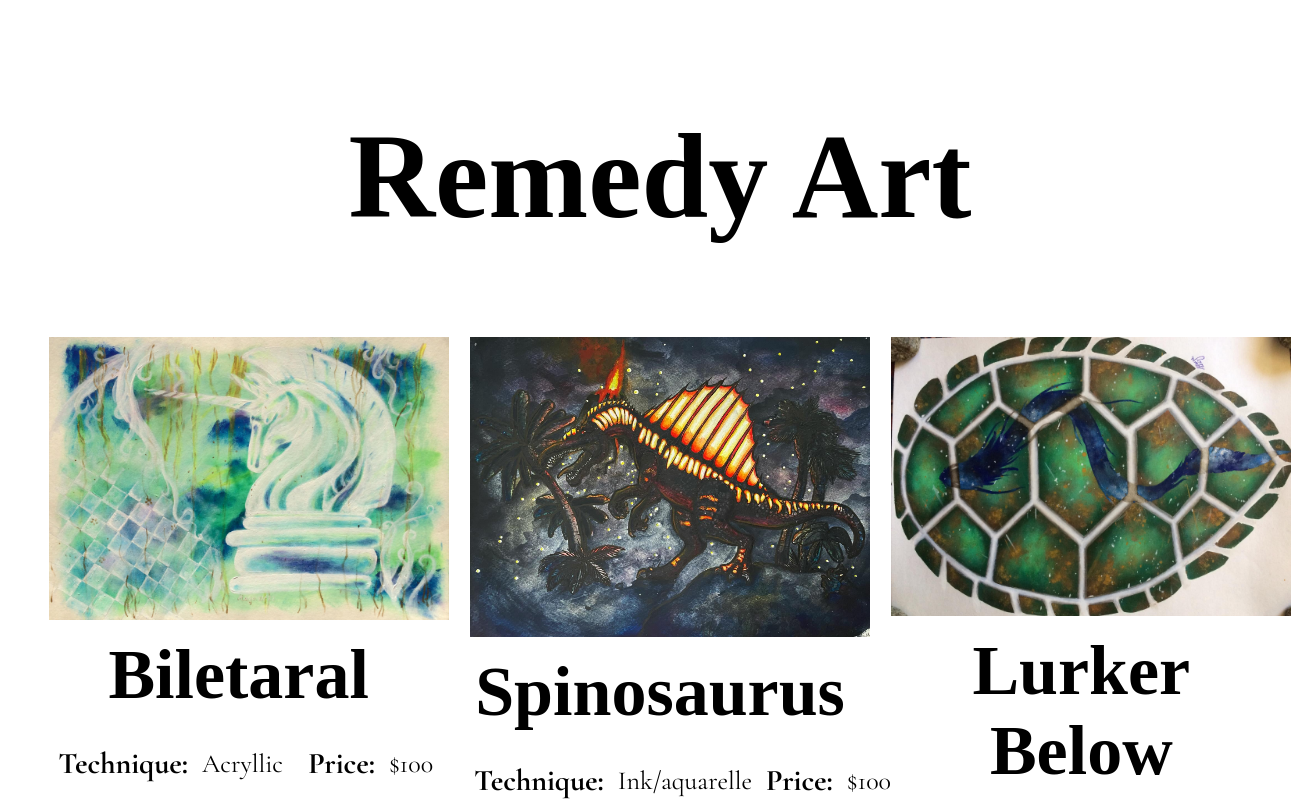
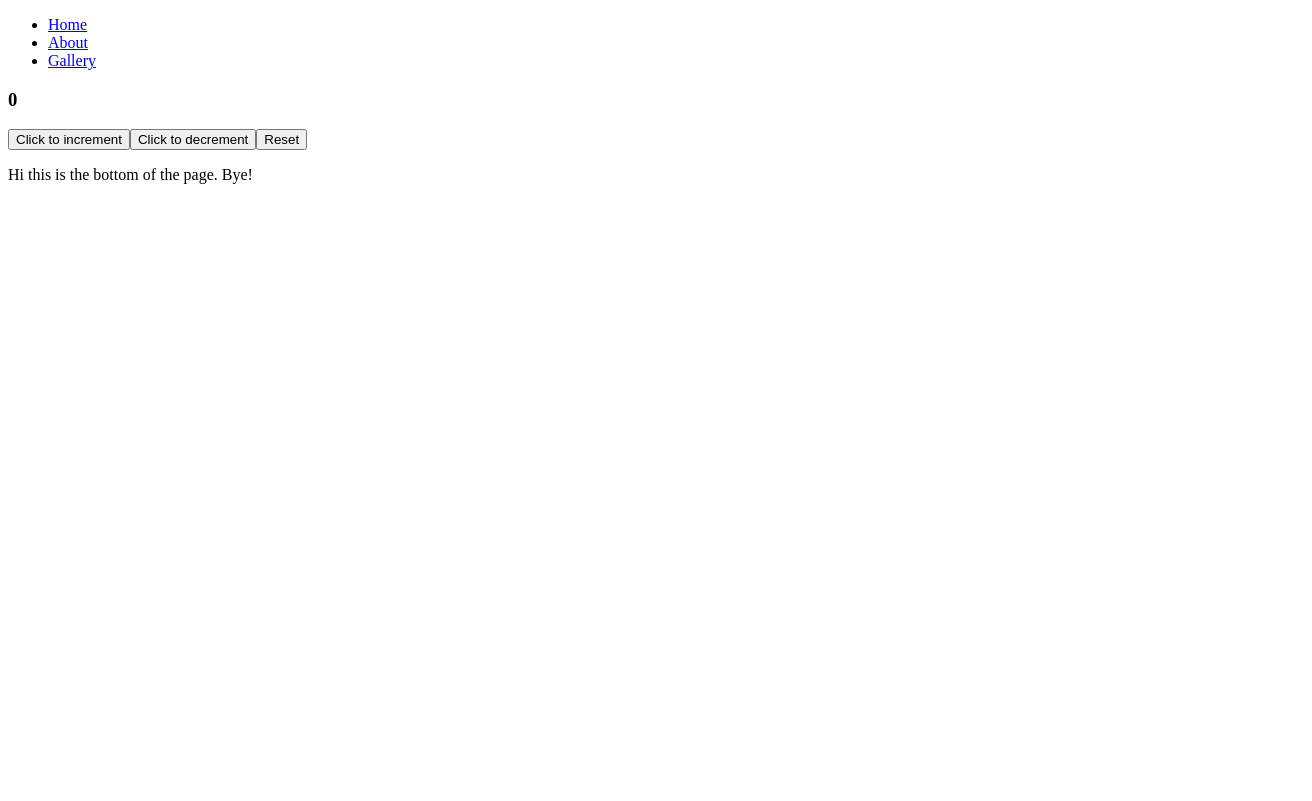
Before and after one commit to Remedeae/art-gallery, a React (Vite) app in the folder remedy-react-app/: page /count in a window 1280 px wide. Shown: the top 801 px of the page, 1312 px wide, since content can reach past the window. Built offline with nearby package versions, Linux system fonts and the light colour scheme; a web font is replaced by a local one.

Commit message:
added pages, footer, navbar and content for a counter

```diff
--- /dev/null
+++ b/package.json
@@ -0,0 +1,5 @@
+{
+  "dependencies": {
+    "react-router-dom": "^7.0.1"
+  }
+}
--- a/remedy-react-app/src/App.jsx
+++ b/remedy-react-app/src/App.jsx
@@ -1,38 +1,24 @@
-import Artitem from './components/ArtItem.jsx';
-import bilateral from './assets/bilateral.jpg';
-import dsa from './assets/dsa-the-hunter.jpg';
-import enclosed from './assets/enclosed.jpg';
-import likeSand from './assets/like-sand.jpg';
-import lurker from './assets/lurker-below.jpg';
-import persephone from './assets/persephone.jpg'
-import redux from './assets/redux-of-the-inifite.jpg';
-import right from './assets/right-between-the-eyes.jpg';
-import riverSpirit from './assets/river-spirit.jpg';
-import spino from './assets/spinosaurus.jpg';
-import winterLantern from './assets/winter-lantern.jpg';
+import { BrowserRouter, Routes, Route } from "react-router-dom";
+import Home from "./Pages/home.jsx";
+import About from "./Pages/about.jsx";
+import Gallery from "./Pages/gallery.jsx";
+import Count from "./Pages/count.jsx";
+import Navbar from "./navbar.jsx";
+import Footer from "./footer.jsx";
 
 function App() {
-  return (
-    <>
-      <main>
-        <h1>Remedy Art</h1>
-        <div>
-          <Artitem image={bilateral} imgAlt="Unicorn" titel="Biletaral" price="$100" technique="Acryllic" description="The game is afoot." />
-          <Artitem image={spino} imgAlt="Spinosaurus" titel="Spinosaurus" price="$100" technique="Ink/aquarelle" description="Jurassic horros that haunts the night."/>
-          <Artitem image={lurker} imgAlt="Turtle Shell" titel="Lurker Below" price="$60" technique="Acryllic" description="What seems solid isn't always hard, there are secrets just below the surface."/>
-          <Artitem image={redux} imgAlt="Galaxy" titel="Redux of the Inifinite" price="$60" technique="Pastel/acryllic" description="Sometimes the line between the smallest and the largest things blurr."/>
-          <Artitem image={enclosed} imgAlt="Abstract Doorway" titel="Enclosed" price="$30" technique="Acryllic" description="An exploration in relationships, one door closes andother opens."/>
-          <Artitem image={likeSand} imgAlt="Sunset" titel="Like Sand" price="$200" technique="Oil/acryllic" description="Where the ocean meets the sky."/>
-          <Artitem image={persephone} imgAlt="Flower" titel="Persephone" price="$50" technique="Acryllic" description="She who blooms in the dark."/>
-          <Artitem image={right} imgAlt="Night Elf Hunter" titel="Rigth Between the Eyes" price="$70" technique="Ink" description="With the aim of a hawk, Quinne fells her prey swiftly."/>
-          <Artitem image={riverSpirit} imgAlt="River Spirit" titel="River Spirit" price="$70" technique="Ink/aquarelle" description="Stacking stones on the river shore, mourning those who never resurfeced."/>
-          <Artitem image={dsa} imgAlt="Dranei Hunter" titel="Dsa the Huntress" price="$50" technique="Pencil/ink" description="Dsa the dranei hunter with her trusty companions gettin ready to strike."/>
-          <Artitem image={winterLantern} imgAlt="Winter Lantern" titel="Winter Lantern" price="$9999" technique="Ink/aquarelle" description="Despite humming a scilent song, an encounter will have dire consequences."/>
-        </div>
-
-      </main>
-    </>
-  );
+  return <>
+  <BrowserRouter>
+  <Navbar></Navbar>
+  <Routes>
+    <Route path="/" element={<Home/>}/>
+    <Route path="/about" element={<About/>}/>
+    <Route path="/gallery" element={<Gallery/>}/>
+    <Route path="/count" element={<Count/>}/>
+  </Routes>
+  <Footer></Footer>
+  </BrowserRouter>
+  </>
 }
 
 export default App;
--- /dev/null
+++ b/remedy-react-app/src/Pages/about.jsx
@@ -0,0 +1,9 @@
+
+
+function About () {
+    return (
+         <div>Hi I'm Remedy and I like to draw and paint.</div>
+    );
+}
+
+export default About;
--- /dev/null
+++ b/remedy-react-app/src/Pages/count.jsx
@@ -0,0 +1,25 @@
+import { useState } from "react";
+
+function Count() {
+    const [number, setNumber] = useState (0);
+
+    const increment = () => {
+        setNumber(number + 1)
+    };
+    const decrement = () => {
+        setNumber(number - 1);
+    };
+    const reset = () => {
+        setNumber (0);
+    };
+    return (
+        <div>
+            <h3>{number}</h3>
+            <button className="increment" onClick={increment}>Click to increment</button>
+            <button className="decrement" onClick={decrement}>Click to decrement</button>
+            <button className="reset" onClick={reset}>Reset</button>
+        </div>
+    );
+}
+
+export default Count;
--- /dev/null
+++ b/remedy-react-app/src/Pages/gallery.jsx
@@ -0,0 +1,38 @@
+import Artitem from './components/ArtItem.jsx';
+import bilateral from './assets/bilateral.jpg';
+import dsa from './assets/dsa-the-hunter.jpg';
+import enclosed from './assets/enclosed.jpg';
+import likeSand from './assets/like-sand.jpg';
+import lurker from './assets/lurker-below.jpg';
+import persephone from './assets/persephone.jpg'
+import redux from './assets/redux-of-the-inifite.jpg';
+import right from './assets/right-between-the-eyes.jpg';
+import riverSpirit from './assets/river-spirit.jpg';
+import spino from './assets/spinosaurus.jpg';
+import winterLantern from './assets/winter-lantern.jpg';
+
+function Gallery() {
+    return (
+      <>
+        <main>
+          <h1>Remedy Art</h1>
+          <div>
+            <Artitem image={bilateral} imgAlt="Unicorn" titel="Biletaral" price="$100" technique="Acryllic" description="The game is afoot." />
+            <Artitem image={spino} imgAlt="Spinosaurus" titel="Spinosaurus" price="$100" technique="Ink/aquarelle" description="Jurassic horros that haunts the night."/>
+            <Artitem image={lurker} imgAlt="Turtle Shell" titel="Lurker Below" price="$60" technique="Acryllic" description="What seems solid isn't always hard, there are secrets just below the surface."/>
+            <Artitem image={redux} imgAlt="Galaxy" titel="Redux of the Inifinite" price="$60" technique="Pastel/acryllic" description="Sometimes the line between the smallest and the largest things blurr."/>
+            <Artitem image={enclosed} imgAlt="Abstract Doorway" titel="Enclosed" price="$30" technique="Acryllic" description="An exploration in relationships, one door closes andother opens."/>
+            <Artitem image={likeSand} imgAlt="Sunset" titel="Like Sand" price="$200" technique="Oil/acryllic" description="Where the ocean meets the sky."/>
+            <Artitem image={persephone} imgAlt="Flower" titel="Persephone" price="$50" technique="Acryllic" description="She who blooms in the dark."/>
+            <Artitem image={right} imgAlt="Night Elf Hunter" titel="Rigth Between the Eyes" price="$70" technique="Ink" description="With the aim of a hawk, Quinne fells her prey swiftly."/>
+            <Artitem image={riverSpirit} imgAlt="River Spirit" titel="River Spirit" price="$70" technique="Ink/aquarelle" description="Stacking stones on the river shore, mourning those who never resurfeced."/>
+            <Artitem image={dsa} imgAlt="Dranei Hunter" titel="Dsa the Huntress" price="$50" technique="Pencil/ink" description="Dsa the dranei hunter with her trusty companions gettin ready to strike."/>
+            <Artitem image={winterLantern} imgAlt="Winter Lantern" titel="Winter Lantern" price="$9999" technique="Ink/aquarelle" description="Despite humming a scilent song, an encounter will have dire consequences."/>
+          </div>
+
+        </main>
+      </>
+    );
+  }
+
+  export default Gallery;
--- /dev/null
+++ b/remedy-react-app/src/Pages/home.jsx
@@ -0,0 +1,9 @@
+
+
+function Home () {
+    return (
+        <div><h1>HONEY I'M HOOOOOME!</h1></div>
+   );
+}
+
+export default Home;
--- /dev/null
+++ b/remedy-react-app/src/footer.jsx
@@ -0,0 +1,11 @@
+import { Link } from "react-router-dom";
+
+function Footer() {
+    return (
+        <div>
+            <p>Hi this is the bottom of the page. Bye!</p>
+        </div>
+    );
+}
+
+export default Footer;
--- /dev/null
+++ b/remedy-react-app/src/navbar.jsx
@@ -0,0 +1,17 @@
+import { Link } from "react-router-dom";
+
+function Navbar() {
+    return (
+        <div>
+            <nav>
+                <ul>
+                    <li><Link to="/">Home</Link></li>
+                    <li><Link to="/about">About</Link></li>
+                    <li><Link to="/gallery">Gallery</Link></li>
+                </ul>
+            </nav>
+        </div>
+    );
+}
+
+export default Navbar;
```
Also changed, not shown: 1 other file (tests, documents, lock files or other folders).
